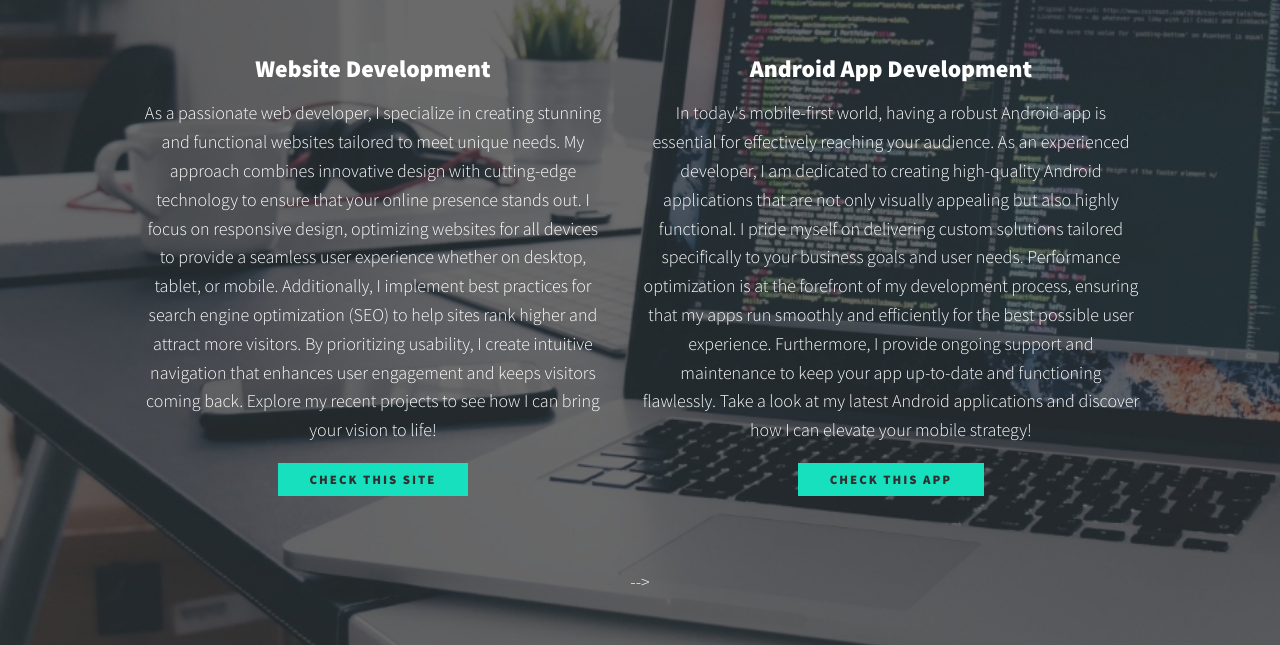
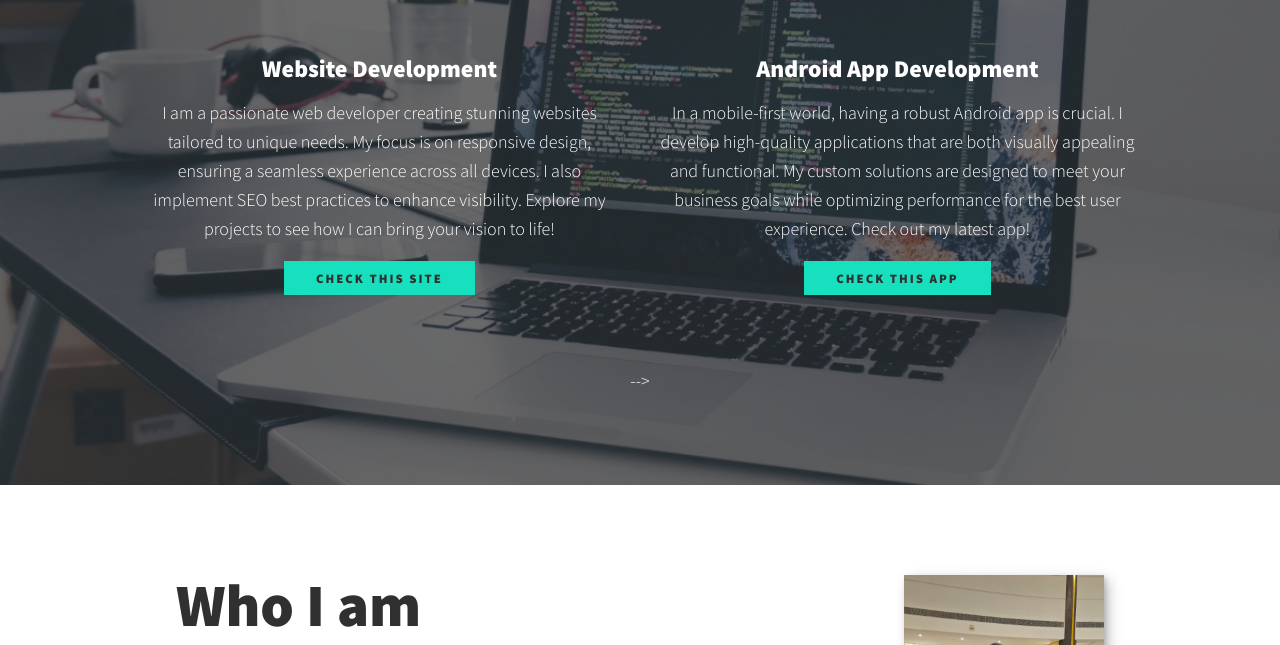
Before and after one commit to Contact-HimanshuVerma/site, a plain HTML site: page index.html in a window 1280 px wide. Shown: the part 733-1378 px from the top of the page. Drawn offline with nearby package versions, Linux system fonts and the light colour scheme.

Commit message:
Update index.html

```diff
--- a/index.html
+++ b/index.html
@@ -45,13 +45,13 @@
             <div class="services">
                 <div class="service">
                     <h3>Website Development</h3>
-                    <p>As a passionate web developer, I specialize in creating stunning and functional websites tailored to meet unique needs. My approach combines innovative design with cutting-edge technology to ensure that your online presence stands out. I focus on responsive design, optimizing websites for all devices to provide a seamless user experience whether on desktop, tablet, or mobile. Additionally, I implement best practices for search engine optimization (SEO) to help sites rank higher and attract more visitors. By prioritizing usability, I create intuitive navigation that enhances user engagement and keeps visitors coming back. Explore my recent projects to see how I can bring your vision to life!</p>
+                    <p>I am a passionate web developer creating stunning websites tailored to unique needs. My focus is on responsive design, ensuring a seamless experience across all devices. I also implement SEO best practices to enhance visibility. Explore my projects to see how I can bring your vision to life!</p>
                                 <a href="https://www.wysbryx.com/" class="btn" target="_blank">Check this site</a>
                 </div> <!-- / service -->
 
                 <div class="service">
                     <h3>Android App Development</h3>
-                    <p>In today's mobile-first world, having a robust Android app is essential for effectively reaching your audience. As an experienced developer, I am dedicated to creating high-quality Android applications that are not only visually appealing but also highly functional. I pride myself on delivering custom solutions tailored specifically to your business goals and user needs. Performance optimization is at the forefront of my development process, ensuring that my apps run smoothly and efficiently for the best possible user experience. Furthermore, I provide ongoing support and maintenance to keep your app up-to-date and functioning flawlessly. Take a look at my latest Android applications and discover how I can elevate your mobile strategy!</p>
+                    <p>In a mobile-first world, having a robust Android app is crucial. I develop high-quality applications that are both visually appealing and functional. My custom solutions are designed to meet your business goals while optimizing performance for the best user experience. Check out my latest app!</p>
                                  <a href="https://play.google.com/store/apps/details?id=in.org.industree.survey.collect" class="btn" target="_blank">Check this App</a>
                 </div> <!-- / service -->
 
```
